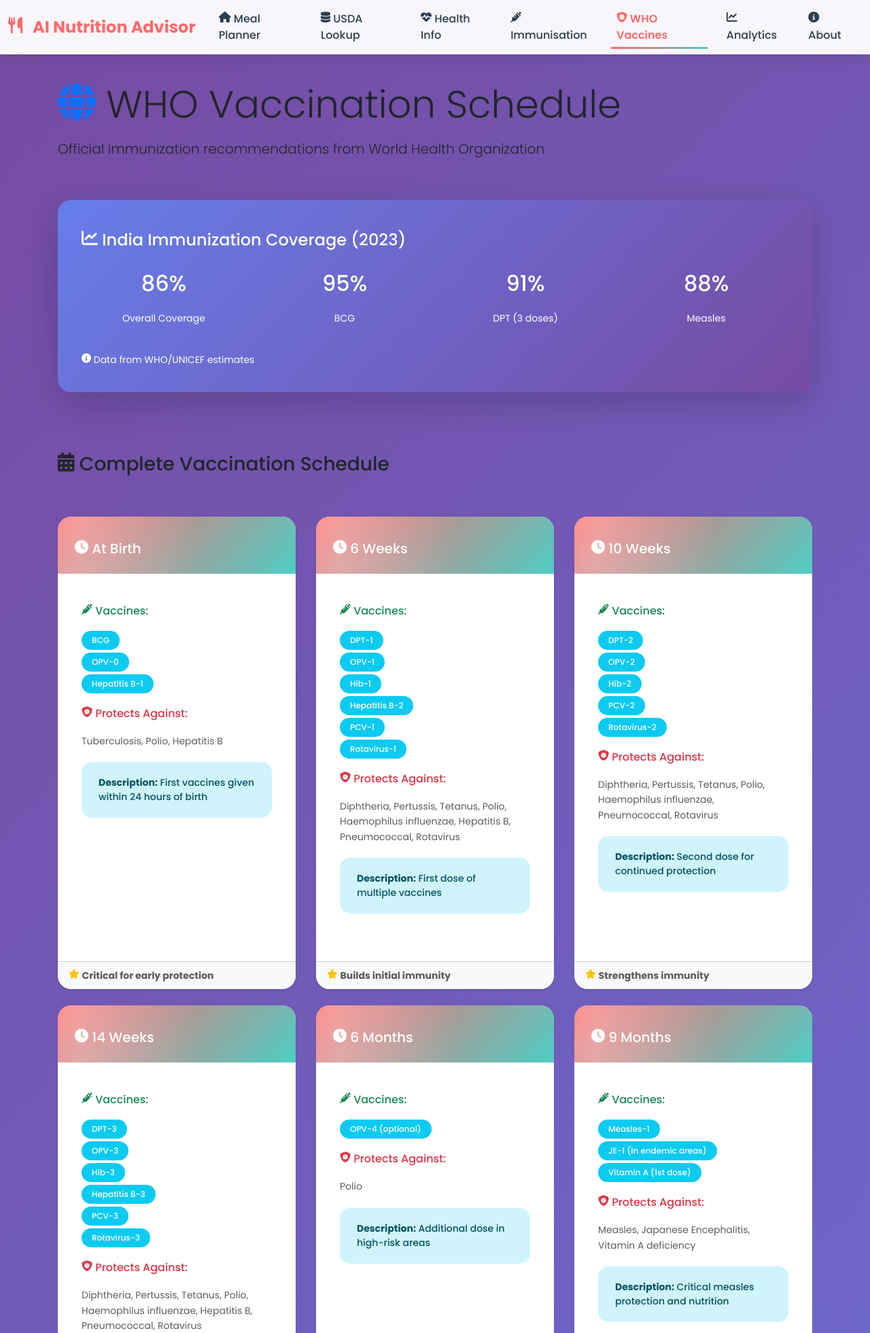
After one commit to yogeeshsm/ai-nutrition-advisor3, a Flask app: page /who-vaccines in a window 1280 px wide. The commit adds this page. Shown: the top 1961 px of the page at 68% size. Run offline with Flask 3, Linux system fonts and the light colour scheme.

Commit message:
Add WHO Immunization API integration with vaccination schedules

```diff
--- a/templates/base.html
+++ b/templates/base.html
@@ -884,6 +884,11 @@
                         </a>
                     </li>
                     <li class="nav-item">
+                        <a class="nav-link {% if request.path == '/who-vaccines' %}active{% endif %}" href="/who-vaccines">
+                            <i class="fas fa-shield-virus"></i> WHO Vaccines
+                        </a>
+                    </li>
+                    <li class="nav-item">
                         <a class="nav-link {% if request.path == '/analytics' %}active{% endif %}" href="/analytics">
                             <i class="fas fa-chart-line"></i> Analytics
                         </a>
--- /dev/null
+++ b/templates/who_vaccines.html
@@ -0,0 +1,338 @@
+{% extends "base.html" %}
+
+{% block title %}WHO Vaccination Schedule - AI Nutrition Advisor{% endblock %}
+
+{% block content %}
+<div class="container mt-4">
+    <div class="row mb-4">
+        <div class="col-12">
+            <h1 class="display-4 mb-3">
+                <i class="fas fa-globe text-primary"></i> WHO Vaccination Schedule
+            </h1>
+            <p class="lead">Official immunization recommendations from World Health Organization</p>
+        </div>
+    </div>
+
+    <!-- Coverage Statistics -->
+    {% if coverage %}
+    <div class="row mb-4">
+        <div class="col-12">
+            <div class="card shadow-lg border-0" style="background: linear-gradient(135deg, #667eea 0%, #764ba2 100%);">
+                <div class="card-body text-white">
+                    <h4><i class="fas fa-chart-line"></i> India Immunization Coverage ({{ coverage.year }})</h4>
+                    <div class="row mt-3">
+                        <div class="col-md-3 col-sm-6 mb-3">
+                            <div class="text-center">
+                                <h2>{{ coverage.overall_coverage }}%</h2>
+                                <small>Overall Coverage</small>
+                            </div>
+                        </div>
+                        <div class="col-md-3 col-sm-6 mb-3">
+                            <div class="text-center">
+                                <h2>{{ coverage.bcg }}%</h2>
+                                <small>BCG</small>
+                            </div>
+                        </div>
+                        <div class="col-md-3 col-sm-6 mb-3">
+                            <div class="text-center">
+                                <h2>{{ coverage.dpt3 }}%</h2>
+                                <small>DPT (3 doses)</small>
+                            </div>
+                        </div>
+                        <div class="col-md-3 col-sm-6 mb-3">
+                            <div class="text-center">
+                                <h2>{{ coverage.measles }}%</h2>
+                                <small>Measles</small>
+                            </div>
+                        </div>
+                    </div>
+                    <p class="mb-0"><small><i class="fas fa-info-circle"></i> {{ coverage.notes }}</small></p>
+                </div>
+            </div>
+        </div>
+    </div>
+    {% endif %}
+
+    <!-- Vaccination Schedule -->
+    <div class="row mb-4">
+        <div class="col-12">
+            <h3 class="mb-3"><i class="fas fa-calendar-alt"></i> Complete Vaccination Schedule</h3>
+        </div>
+    </div>
+
+    <div class="row">
+        {% for item in schedule %}
+        <div class="col-md-6 col-lg-4 mb-4">
+            <div class="card h-100 shadow-sm hover-card">
+                <div class="card-header bg-primary text-white">
+                    <h5 class="mb-0"><i class="fas fa-clock"></i> {{ item.age }}</h5>
+                </div>
+                <div class="card-body">
+                    <h6 class="text-success"><i class="fas fa-syringe"></i> Vaccines:</h6>
+                    <ul class="list-unstyled">
+                        {% for vaccine in item.vaccines %}
+                        <li class="mb-1">
+                            <span class="badge bg-info" style="cursor: pointer;" onclick="showVaccineInfo('{{ vaccine }}')">
+                                {{ vaccine }}
+                            </span>
+                        </li>
+                        {% endfor %}
+                    </ul>
+
+                    <h6 class="text-danger mt-3"><i class="fas fa-shield-virus"></i> Protects Against:</h6>
+                    <p class="small text-muted">{{ item.diseases | join(', ') }}</p>
+
+                    <div class="alert alert-info small mb-0">
+                        <strong>Description:</strong> {{ item.description }}
+                    </div>
+                </div>
+                <div class="card-footer bg-light">
+                    <small class="text-muted">
+                        <i class="fas fa-star text-warning"></i> <strong>{{ item.importance }}</strong>
+                    </small>
+                </div>
+            </div>
+        </div>
+        {% endfor %}
+    </div>
+
+    <!-- Missed Opportunities -->
+    {% if missed_reasons %}
+    <div class="row mt-5 mb-4">
+        <div class="col-12">
+            <h3 class="mb-3"><i class="fas fa-exclamation-triangle text-warning"></i> Common Reasons for Missed Vaccinations</h3>
+            <div class="card shadow">
+                <div class="card-body">
+                    <div class="row">
+                        {% for reason in missed_reasons %}
+                        <div class="col-md-6 mb-3">
+                            <div class="d-flex align-items-start">
+                                <div class="flex-shrink-0">
+                                    <div class="bg-warning text-white rounded-circle d-flex align-items-center justify-content-center" style="width: 50px; height: 50px;">
+                                        <strong>{{ reason.percentage }}%</strong>
+                                    </div>
+                                </div>
+                                <div class="flex-grow-1 ms-3">
+                                    <h6 class="mb-1">{{ reason.reason }}</h6>
+                                    <p class="small text-muted mb-0">
+                                        <i class="fas fa-lightbulb text-success"></i> <strong>Solution:</strong> {{ reason.solution }}
+                                    </p>
+                                </div>
+                            </div>
+                        </div>
+                        {% endfor %}
+                    </div>
+                </div>
+            </div>
+        </div>
+    </div>
+    {% endif %}
+
+    <!-- Quick Vaccine Lookup -->
+    <div class="row mt-5 mb-4">
+        <div class="col-md-6">
+            <div class="card shadow">
+                <div class="card-header bg-info text-white">
+                    <h5 class="mb-0"><i class="fas fa-search"></i> Vaccine Information Lookup</h5>
+                </div>
+                <div class="card-body">
+                    <div class="input-group mb-3">
+                        <input type="text" class="form-control" id="vaccineSearch" placeholder="Enter vaccine name (e.g., BCG, DPT, MMR)">
+                        <button class="btn btn-info" onclick="searchVaccine()">
+                            <i class="fas fa-search"></i> Search
+                        </button>
+                    </div>
+                    <div id="vaccineResult"></div>
+                </div>
+            </div>
+        </div>
+
+        <div class="col-md-6">
+            <div class="card shadow">
+                <div class="card-header bg-danger text-white">
+                    <h5 class="mb-0"><i class="fas fa-disease"></i> Disease Information Lookup</h5>
+                </div>
+                <div class="card-body">
+                    <div class="input-group mb-3">
+                        <input type="text" class="form-control" id="diseaseSearch" placeholder="Enter disease name (e.g., Measles, Polio)">
+                        <button class="btn btn-danger" onclick="searchDisease()">
+                            <i class="fas fa-search"></i> Search
+                        </button>
+                    </div>
+                    <div id="diseaseResult"></div>
+                </div>
+            </div>
+        </div>
+    </div>
+
+    <!-- Important Notice -->
+    <div class="row mt-4 mb-5">
+        <div class="col-12">
+            <div class="alert alert-warning shadow">
+                <h5><i class="fas fa-info-circle"></i> Important Information</h5>
+                <ul class="mb-0">
+                    <li>This schedule is based on WHO recommendations and India's Universal Immunization Programme (UIP)</li>
+                    <li>Always consult with a healthcare professional for personalized vaccination schedules</li>
+                    <li>Keep vaccination records updated and carry them during health checkups</li>
+                    <li>If a dose is missed, catch-up vaccination is possible - consult your healthcare provider</li>
+                    <li>Report any severe reactions to vaccines immediately to healthcare authorities</li>
+                </ul>
+            </div>
+        </div>
+    </div>
+</div>
+
+<!-- Vaccine Info Modal -->
+<div class="modal fade" id="vaccineModal" tabindex="-1">
+    <div class="modal-dialog modal-lg">
+        <div class="modal-content">
+            <div class="modal-header bg-info text-white">
+                <h5 class="modal-title"><i class="fas fa-syringe"></i> Vaccine Information</h5>
+                <button type="button" class="btn-close btn-close-white" data-bs-dismiss="modal"></button>
+            </div>
+            <div class="modal-body" id="vaccineModalBody">
+                <!-- Content loaded via JavaScript -->
+            </div>
+        </div>
+    </div>
+</div>
+
+<script>
+function showVaccineInfo(vaccineName) {
+    fetch(`/api/who-vaccine-info?vaccine=${encodeURIComponent(vaccineName)}`)
+        .then(response => response.json())
+        .then(data => {
+            if (data.error) {
+                alert('Vaccine information not found');
+                return;
+            }
+
+            const html = `
+                <h4>${data.name} - ${data.full_name}</h4>
+                <div class="row">
+                    <div class="col-md-6">
+                        <p><strong><i class="fas fa-shield-alt text-success"></i> Prevents:</strong> ${data.prevents}</p>
+                        <p><strong><i class="fas fa-flask text-primary"></i> Type:</strong> ${data.type}</p>
+                        <p><strong><i class="fas fa-pills text-info"></i> Doses:</strong> ${data.doses}</p>
+                        <p><strong><i class="fas fa-thermometer-half text-danger"></i> Storage:</strong> ${data.storage}</p>
+                    </div>
+                    <div class="col-md-6">
+                        <p><strong><i class="fas fa-exclamation-circle text-warning"></i> Side Effects:</strong> ${data.side_effects}</p>
+                        <p><strong><i class="fas fa-ban text-danger"></i> Contraindications:</strong> ${data.contraindications}</p>
+                    </div>
+                </div>
+                <div class="alert alert-info mt-3">
+                    <strong><i class="fas fa-globe"></i> WHO Recommendation:</strong> ${data.who_recommendation}
+                </div>
+            `;
+
+            document.getElementById('vaccineModalBody').innerHTML = html;
+            new bootstrap.Modal(document.getElementById('vaccineModal')).show();
+        })
+        .catch(error => {
+            console.error('Error:', error);
+            alert('Failed to fetch vaccine information');
+        });
+}
+
+function searchVaccine() {
+    const vaccineName = document.getElementById('vaccineSearch').value;
+    if (!vaccineName) {
+        alert('Please enter a vaccine name');
+        return;
+    }
+
+    fetch(`/api/who-vaccine-info?vaccine=${encodeURIComponent(vaccineName)}`)
+        .then(response => response.json())
+        .then(data => {
+            const resultDiv = document.getElementById('vaccineResult');
+
+            if (data.error) {
+                resultDiv.innerHTML = '<div class="alert alert-danger">Vaccine not found. Try: BCG, DPT, OPV, MMR, Measles, PCV, Rotavirus, HPV</div>';
+                return;
+            }
+
+            resultDiv.innerHTML = `
+                <div class="card border-info">
+                    <div class="card-body">
+                        <h6 class="text-info">${data.name} - ${data.full_name}</h6>
+                        <p class="small mb-1"><strong>Prevents:</strong> ${data.prevents}</p>
+                        <p class="small mb-1"><strong>Type:</strong> ${data.type}</p>
+                        <p class="small mb-1"><strong>Doses:</strong> ${data.doses}</p>
+                        <button class="btn btn-sm btn-info mt-2" onclick="showVaccineInfo('${data.name}')">View Full Details</button>
+                    </div>
+                </div>
+            `;
+        })
+        .catch(error => {
+            document.getElementById('vaccineResult').innerHTML = '<div class="alert alert-danger">Error fetching data</div>';
+        });
+}
+
+function searchDisease() {
+    const diseaseName = document.getElementById('diseaseSearch').value;
+    if (!diseaseName) {
+        alert('Please enter a disease name');
+        return;
+    }
+
+    fetch(`/api/who-disease-info?disease=${encodeURIComponent(diseaseName)}`)
+        .then(response => response.json())
+        .then(data => {
+            const resultDiv = document.getElementById('diseaseResult');
+
+            if (data.error) {
+                resultDiv.innerHTML = '<div class="alert alert-danger">Disease not found. Try: Measles, Polio, Tuberculosis, Diphtheria, Tetanus</div>';
+                return;
+            }
+
+            resultDiv.innerHTML = `
+                <div class="card border-danger">
+                    <div class="card-body">
+                        <h6 class="text-danger">${data.name}</h6>
+                        <p class="small mb-1"><strong>Vaccine:</strong> ${data.vaccine}</p>
+                        <p class="small mb-1"><strong>Symptoms:</strong> ${data.symptoms}</p>
+                        <p class="small mb-1"><strong>Transmission:</strong> ${data.transmission}</p>
+                        <p class="small mb-1"><strong>Severity:</strong> ${data.severity}</p>
+                        <div class="alert alert-warning small mt-2 mb-0">
+                            <strong>Prevention:</strong> ${data.prevention}
+                        </div>
+                    </div>
+                </div>
+            `;
+        })
+        .catch(error => {
+            document.getElementById('diseaseResult').innerHTML = '<div class="alert alert-danger">Error fetching data</div>';
+        });
+}
+
+// Enter key support
+document.getElementById('vaccineSearch').addEventListener('keypress', function(e) {
+    if (e.key === 'Enter') searchVaccine();
+});
+
+document.getElementById('diseaseSearch').addEventListener('keypress', function(e) {
+    if (e.key === 'Enter') searchDisease();
+});
+</script>
+
+<style>
+.hover-card {
+    transition: transform 0.3s ease, box-shadow 0.3s ease;
+}
+
+.hover-card:hover {
+    transform: translateY(-5px);
+    box-shadow: 0 10px 25px rgba(0,0,0,0.15);
+}
+
+.badge {
+    transition: all 0.3s ease;
+}
+
+.badge:hover {
+    transform: scale(1.1);
+    box-shadow: 0 2px 8px rgba(0,0,0,0.2);
+}
+</style>
+{% endblock %}
```
Also changed, not shown: flask_app.py (+43 -0 lines), who_immunization.py (added, +352 -0 lines).
